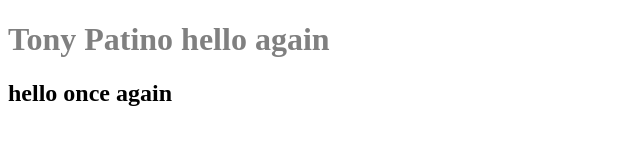
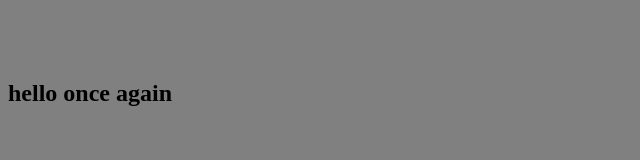
Before and after one commit to tony-PatMen/TonyPatino, a plain HTML site: page index.html in a window 1280 px wide. Shown: the whole page, without its empty margins (0-640 px from the left). Drawn offline with Linux system fonts and the light colour scheme.

Commit message:
updatedCss

```diff
--- a/style.css
+++ b/style.css
@@ -2,4 +2,6 @@ h1 {
     color: gray;
 }
 
-head
+body {
+    background-color: gray;
+}
```
